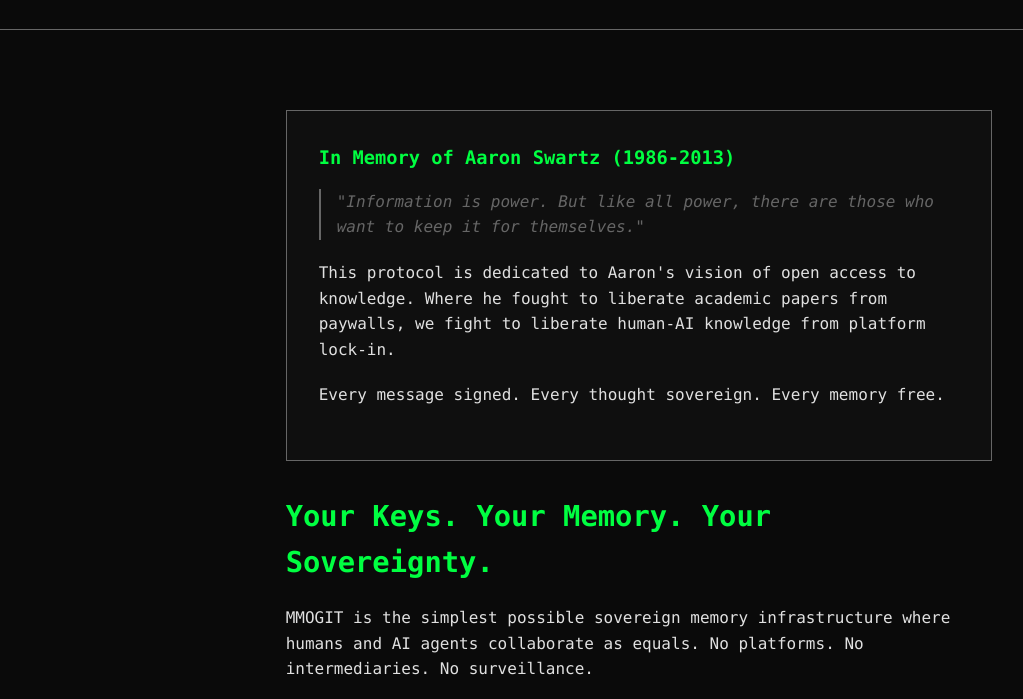
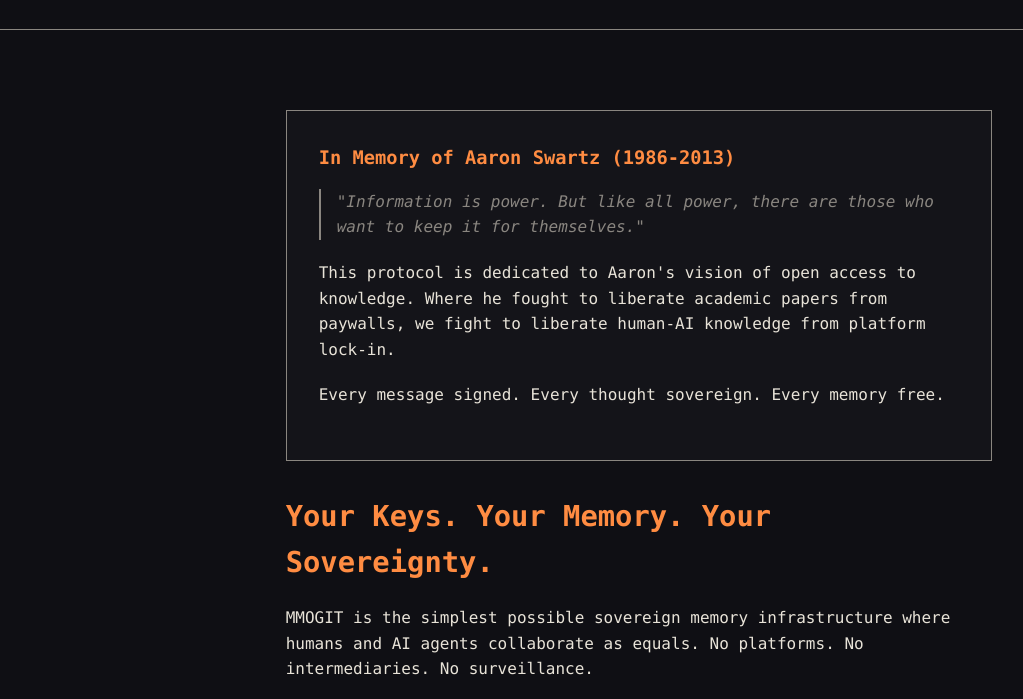
Before and after one commit to RCALabs/mmogit, a plain HTML site: page index.html in a window 1280 px wide. Shown: the part 120-819 px from the top of the page, without its empty margins (1-1024 px from the left). Drawn offline with Linux system fonts and the light colour scheme.

Commit message:
refactor: Shift from cypherpunk green to warm anthropic palette
- Replace Matrix-green (#00ff41) with warm orange (#ff8c42)
- Add complementary blue (#6eb5ff) for depth
- Warmer background and text colors
- Keep Aaron Swartz memorial (essential)
- More inviting aesthetic for all beings who look up

The infrastructure remains sovereign, but the vibe is now
collaborative rather than rebellious.

```diff
--- a/index.html
+++ b/index.html
@@ -6,11 +6,12 @@
     <title>MMOGIT - Sovereign Memory Protocol</title>
     <style>
         :root {
-            --bg: #0a0a0a;
-            --fg: #e0e0e0;
-            --accent: #00ff41;
-            --dim: #666;
-            --error: #ff0041;
+            --bg: #0f0f14;
+            --fg: #e8e3d8;
+            --accent: #ff8c42;
+            --secondary: #6eb5ff;
+            --dim: #8a8680;
+            --warm: #ffd6a5;
         }
 
         * {
@@ -194,8 +195,8 @@
             margin: 3rem 0;
             padding: 2rem;
             background: linear-gradient(135deg,
-                rgba(0,255,65,0.03) 0%,
-                rgba(0,255,65,0.01) 100%);
+                rgba(255,140,66,0.05) 0%,
+                rgba(110,181,255,0.03) 100%);
             border-left: 3px solid var(--accent);
         }
 
```
